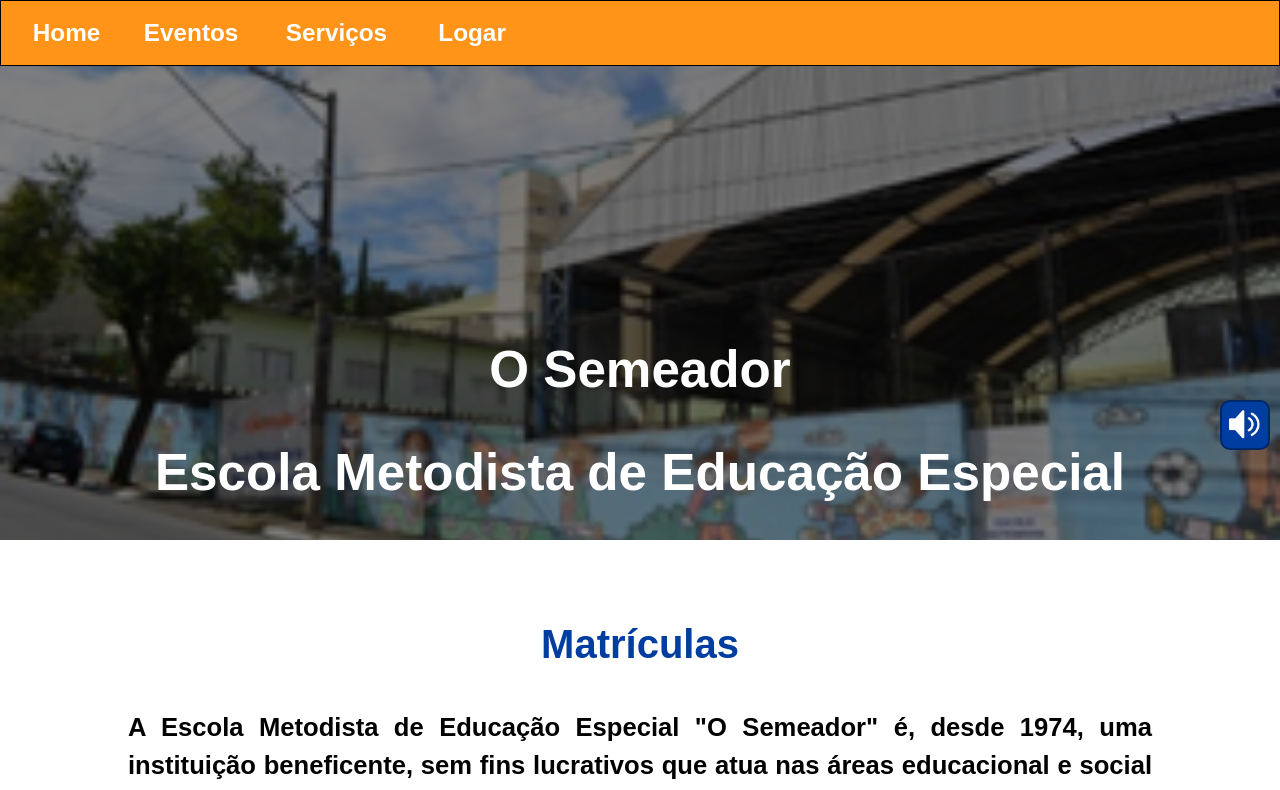
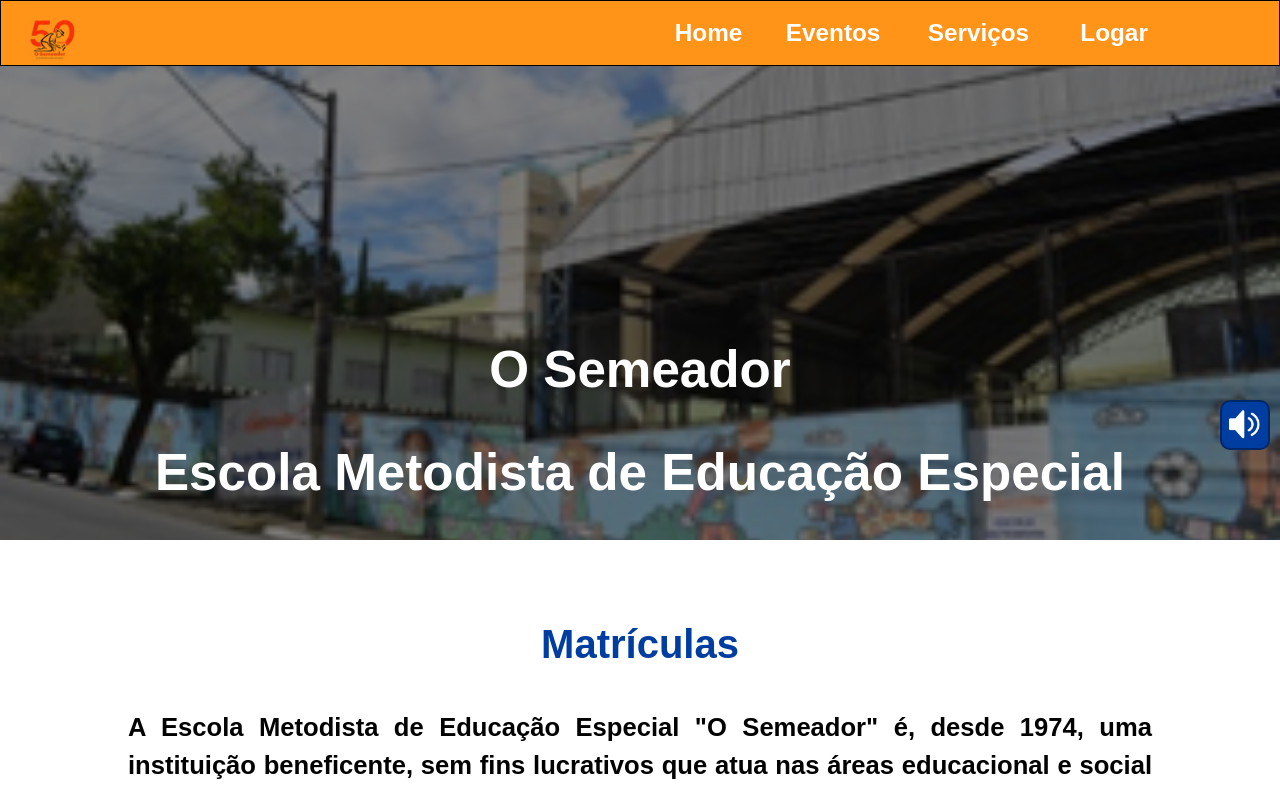
Before and after one commit to GrupoA-Turma-13-2024/Semeador-Remaster, a plain HTML site: page index5.html in a window 1280 px wide. Shown: the top 790 px of the page. Drawn offline with nearby package versions, Linux system fonts and the light colour scheme.

Commit message:
agr deu certo

```diff
--- a/index5.html
+++ b/index5.html
@@ -21,6 +21,13 @@
       </div>
       </div> -->
       <div class="container-fluid barra" >
+          <div class="logo">
+              <img src="imagens/logo_semeador.png" alt="">
+            </div>
+            <div class="espaco">
+
+            </div>
+
         <div class="dropdown">
             <div class="texto_barra">Home</div>
             <div class="dropdown-content">
```
Also changed, not shown: index2.html (+6 -0 lines), index3.html (+7 -0 lines), index4.html (+7 -0 lines).
